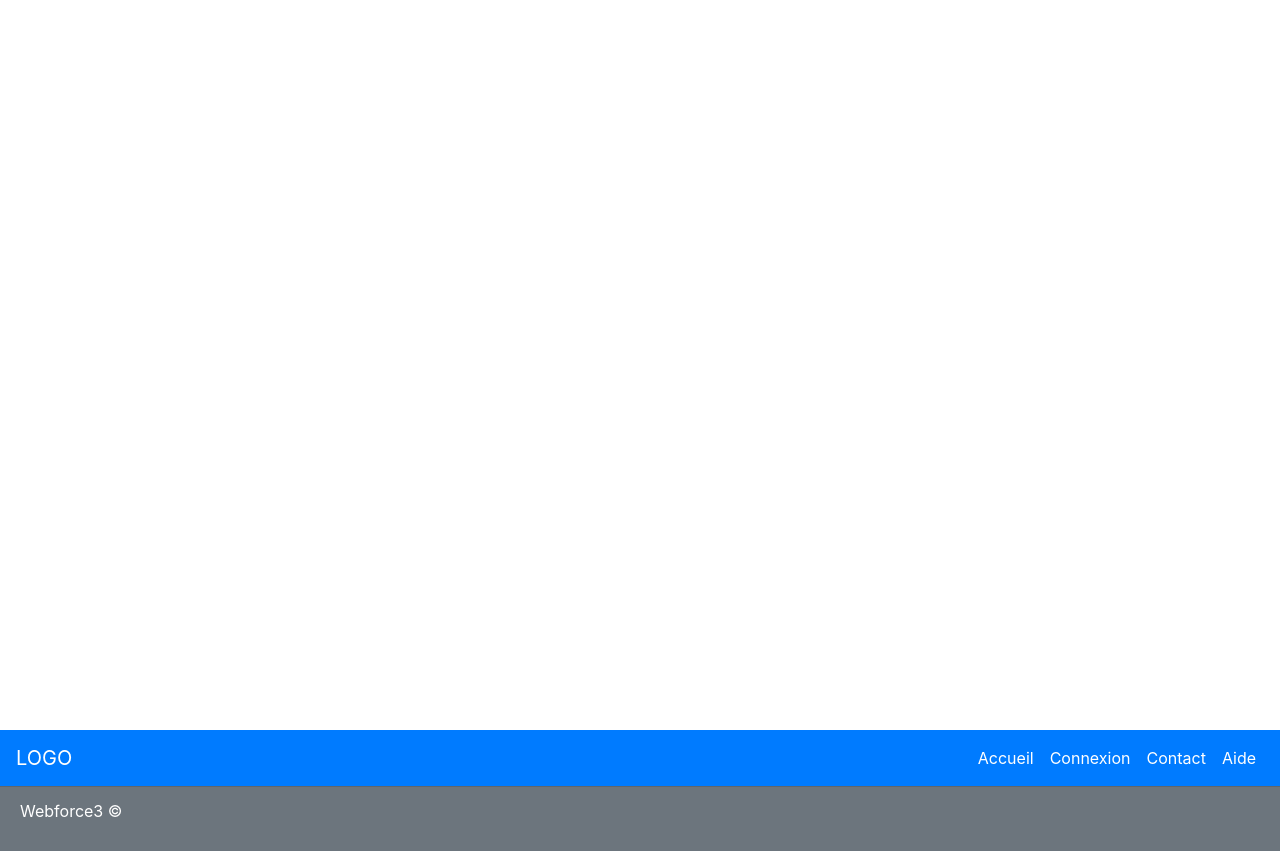
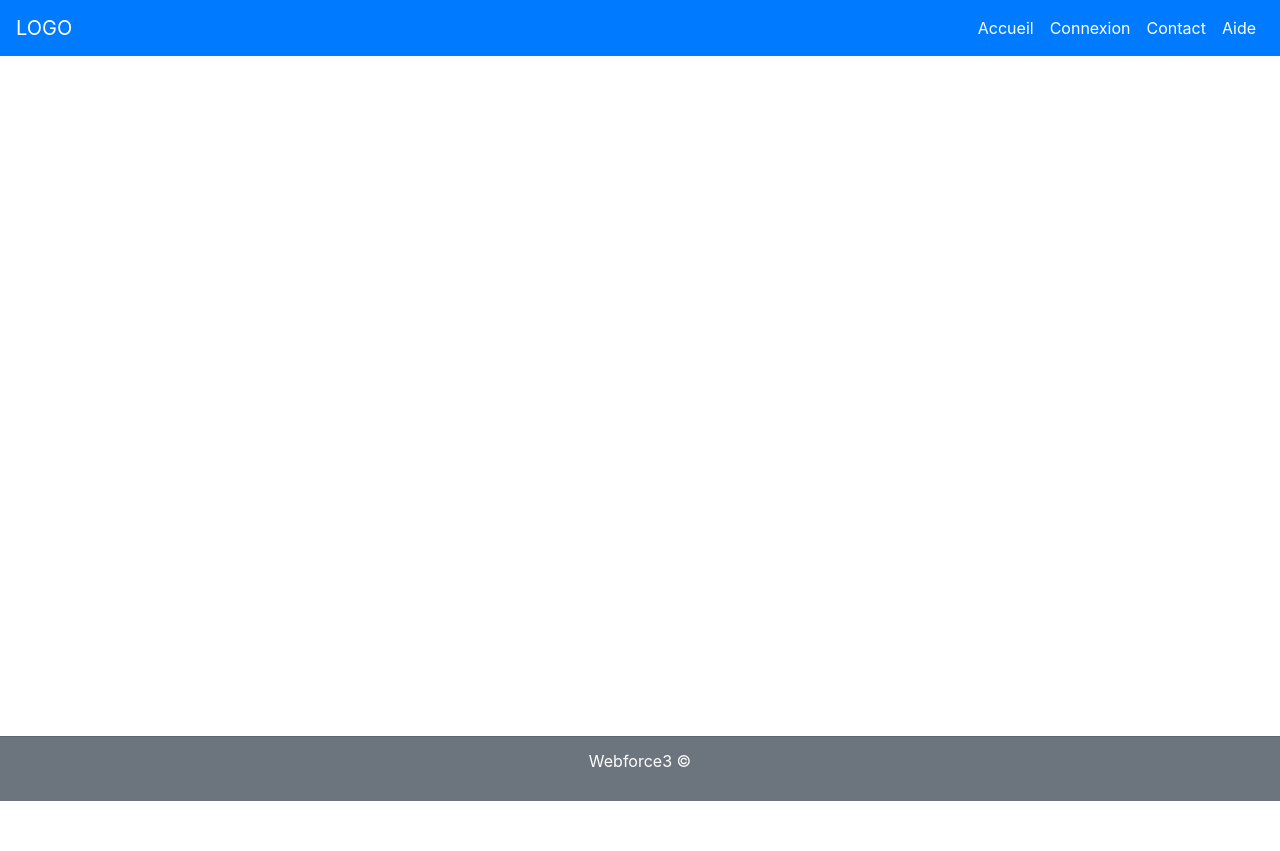
Before and after one commit to Crousti-Poulet/OuiCustOm, a Symfony app: template templates/base_front.html.twig in a window 1280 px wide. After the commit the page ends 801 px from the top, so only its background shows below. Run offline with Twig, Linux system fonts and the light colour scheme; the template is opened without the code that fills it, so the values that code supplies are empty; some libraries are stand-ins or nearby versions.

Commit message:
Création dossier img

```diff
--- a/public/css/style.css
+++ b/public/css/style.css
@@ -1,4 +1,4 @@
 .bloc_page
     {
-        height: calc(100vh - 70px)!important;
+        height: calc(100vh - 120px);
     }
--- a/templates/base_front.html.twig
+++ b/templates/base_front.html.twig
@@ -15,9 +15,7 @@
     </head>
     <body>
         {% block body %}
-            <main class="bloc_page">
 
-            </main>
         {% endblock %}
             <!-- HEADER FRONT -->
             <header class="container-fluid p-0" id="header_front">
@@ -56,9 +54,14 @@
                 </nav>
             </header>
 
+            <!--MAIN-->
+            <main class="bloc_page">
+
+            </main>
+
             <!--FOOTER FRONT-->
             <footer class="card-footer text-muted bg-secondary" id="footer_front">
-                <p class=" text-white">Webforce3 © <?php echo date('Y')?> </p>
+                <p class=" text-white text-center">Webforce3 © <?php echo date('Y')?> </p>
             </footer>
 
         {% block javascripts %}
```
Also changed, not shown: public/img/logo.png (added).
